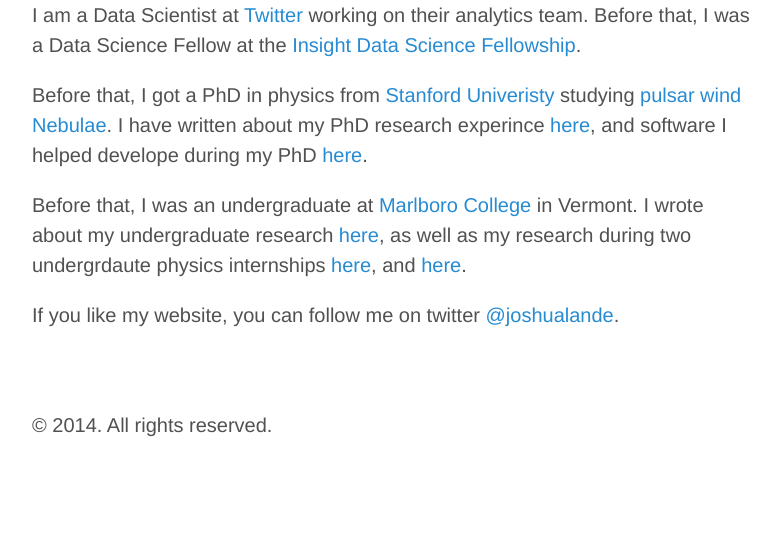
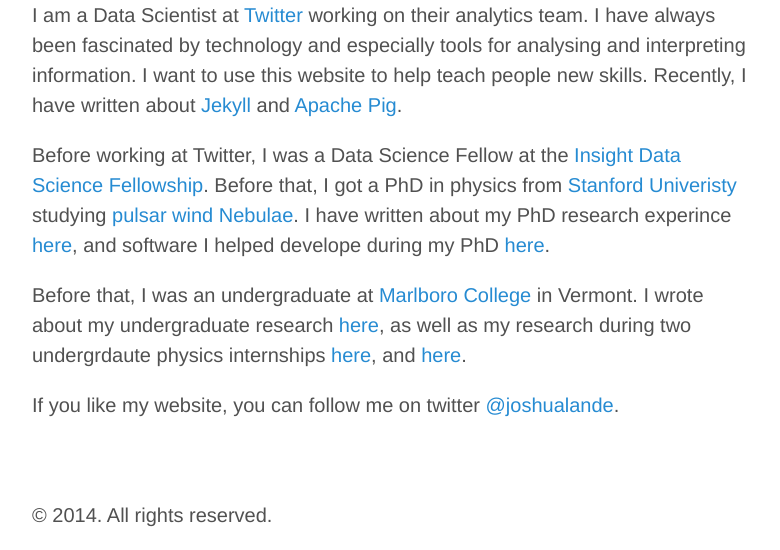
Before and after one commit to joshualande/joshualande.github.io, a Jekyll site: the page built from about.md, in a window 1280 px wide. Shown: the part 511-1061 px from the top of the page, without its empty margins (248-1028 px from the left). Built offline with Jekyll 4.4.1, drawn with Linux system fonts in a browser that asks for light colours; Markdown is read by kramdown in place of the engine named in the settings; before the commit the page ends 971 px from its top, so only the background shows below that.

Commit message:
Updated about page

```diff
--- a/about.md
+++ b/about.md
@@ -5,17 +5,22 @@
 
 ![Here I am at the 2013 Rose Bowl.](/assets/stanford_rosebowl_photo_2013-e1361222975696-940x689.jpg)
 
-I am a Data Scientist at [Twitter](http://twitter.com)
-working on their analytics team. Before that,
-I was a Data Science Fellow at the [Insight Data Science Fellowship](http://insightdatascience.com).
+I am a Data Scientist at [Twitter](http://twitter.com) working on
+their analytics team. I have always been fascinated by technology
+and especially tools for analysing and interpreting information.
+I want to use this website to help teach people new skills.
+Recently, I have written about
+[Jekyll]({% post_url 2014-02-03-jekyll-github-pages-poole %}) and
+[Apache Pig]({% post_url 2014-02-11-cube-rollup-pig-data-science %}).
 
-
-
-Before that, I got a PhD in physics from [Stanford Univeristy](http://stanford.edu) studying
-[pulsar wind Nebulae](http://en.wikipedia.org/wiki/Pulsar_wind_nebula).
-I have written about my PhD research experince [here]({% post_url 2013-02-14-stanford-university-research %}),
-and software I helped develope during my PhD [here]({% post_url 2013-02-01-pointlike %}).
-
+Before working at Twitter, I was a Data Science Fellow at the
+[Insight Data Science Fellowship](http://insightdatascience.com).
+Before that, I got a PhD in physics from [Stanford
+Univeristy](http://stanford.edu) studying [pulsar wind
+Nebulae](http://en.wikipedia.org/wiki/Pulsar_wind_nebula).  I have
+written about my PhD research experince
+[here]({% post_url 2013-02-14-stanford-university-research %}), and software I helped
+develope during my PhD [here]({% post_url 2013-02-01-pointlike %}).
 
 Before that, I was an undergraduate at [Marlboro
 College](http://www.marlboro.edu/) in Vermont.  I wrote about my
```
